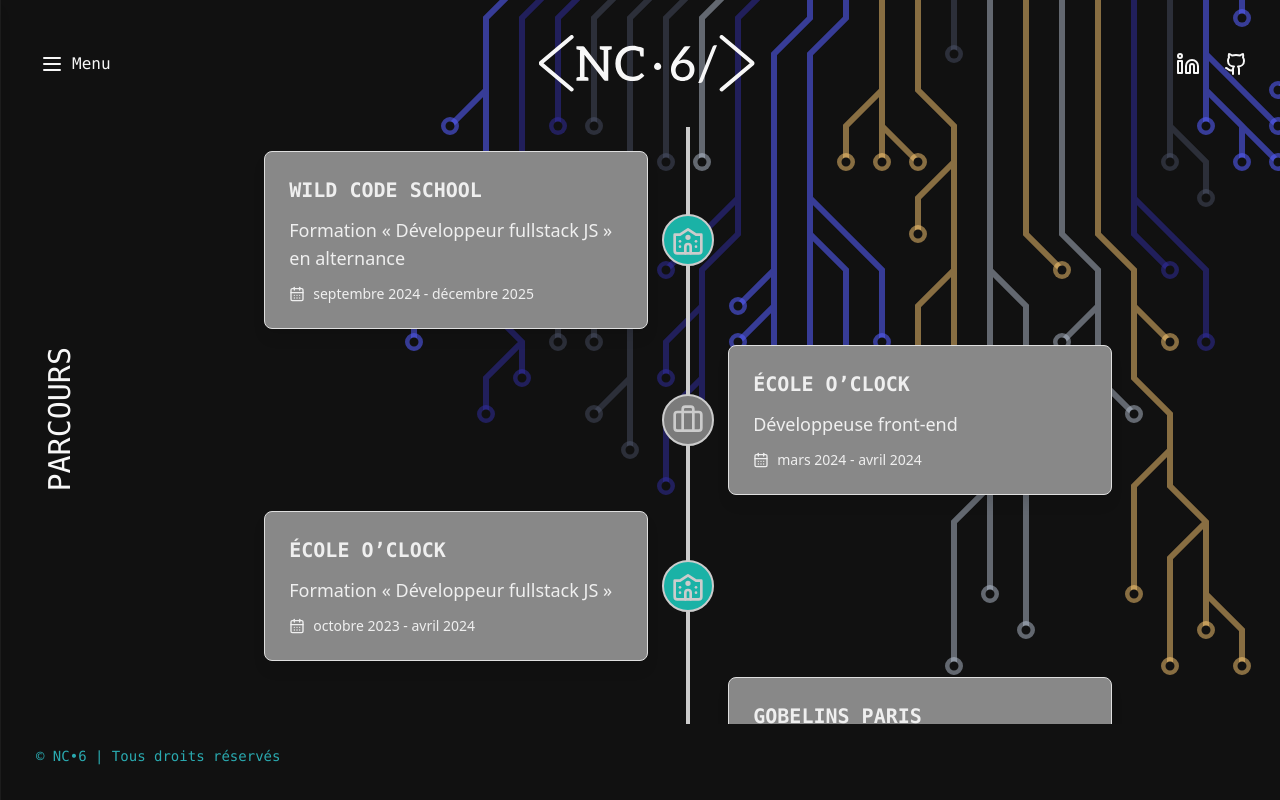
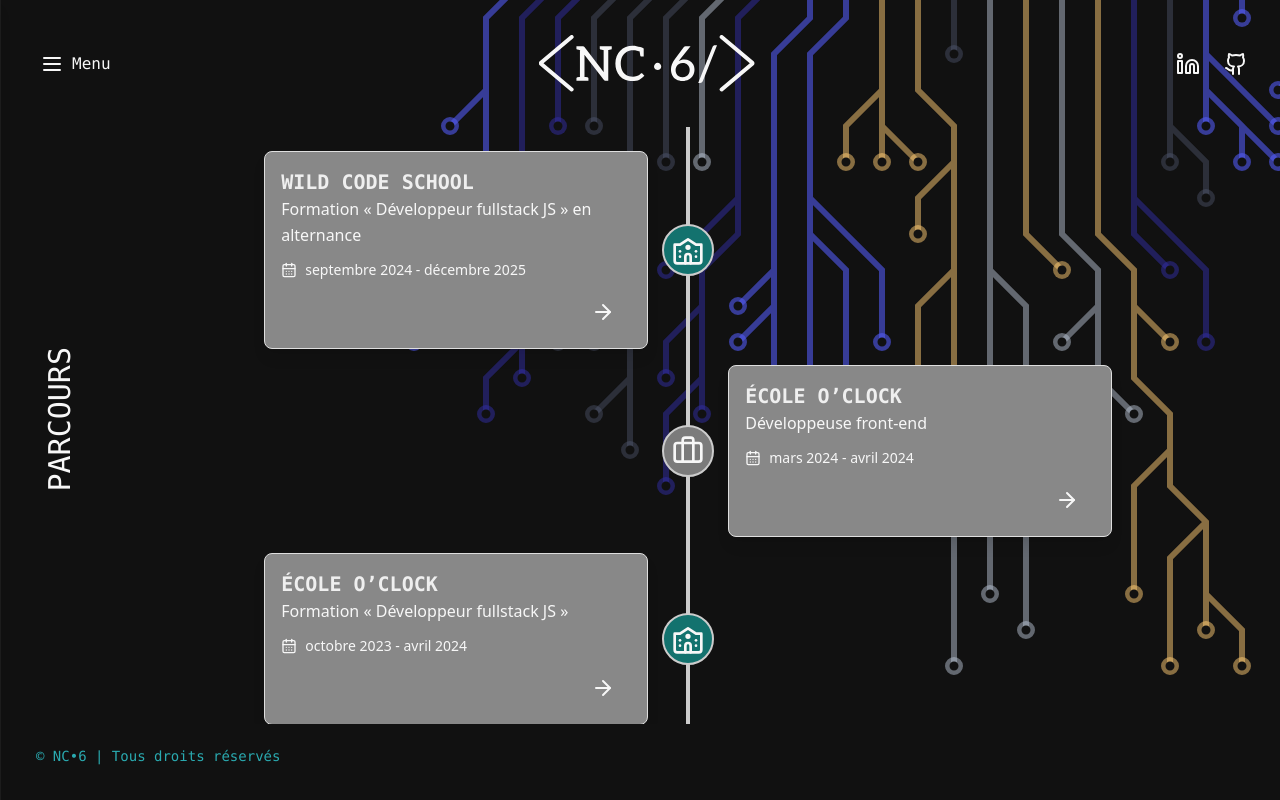
Before and after one commit to NollieChtn6/Portfolio, a React (Vite) app: page /timeline in a window 1280 px wide. Built offline with nearby package versions, Linux system fonts and the light colour scheme.

Commit message:
import dialog component and update style

```diff
--- a/src/components/userinterface/timeline.tsx
+++ b/src/components/userinterface/timeline.tsx
@@ -1,8 +1,33 @@
 import { motion } from "framer-motion";
-import { Briefcase, University, CalendarDays } from "lucide-react";
-import milestones from "../../data/milestones.json";
+import { Briefcase, University, CalendarDays, ArrowRight } from "lucide-react";
+import data from "../../data/milestones.json";
+import Dialog from "./dialog";
+import { Button } from "./button";
+import { useState } from "react";
+import type { MilestoneData } from "@/@types/dataTypes";
 
 export default function VerticalTimeline() {
+  const milestones: MilestoneData[] = data as MilestoneData[];
+  const [selectedMilestone, setSelectedMilestone] = useState<MilestoneData | null>(null);
+
+  const milestoneIsEducationColors = {
+    primary: "persian-green-700",
+    secondary: "persian-green-500",
+  };
+
+  const milestoneIsNotEducationColors = {
+    primary: "hibiscus-700",
+    secondary: "hibiscus-500",
+  };
+
+  const handleOpenDetails = (milestone: MilestoneData): void => {
+    setSelectedMilestone(milestone);
+    console.log("Selected milestone:", milestone);
+  };
+  const handleCloseDetails = (): void => {
+    setSelectedMilestone(null);
+  };
+
   // TODO: Responsive design
   return (
     <div className="relative w-full max-w-4xl mx-auto p-6">
@@ -19,27 +44,55 @@
               transition={{ duration: 0.6, ease: "easeOut" }}
               className={`relative flex w-full ${isLeft ? "justify-start" : "justify-end"}`}
             >
-              <div className="milestone-card bg-iron-600 shadow-lg rounded-lg p-6 w-96 border border-iron-200 space-y-3">
-                <h3 className="text-xl font-semibold">{milestone.fr.organisation}</h3>
-                <p className="text-gray-600 text-lg">{milestone.fr.position}</p>
-                <p className="text-gray-500 flex items-center gap-2 text-sm">
+              <div className="milestone-card flex flex-col relative bg-iron-600 shadow-lg rounded-lg p-4 w-96 border border-iron-200 space-y-3">
+                <div className="dialog-header">
+                  <h3
+                    className={`text-xl font-semibold ${milestone.isEducation === "false" ? `text-${milestoneIsNotEducationColors.primary}` : `text-${milestoneIsEducationColors.primary}`}`}
+                  >
+                    {milestone.fr.organisation}
+                  </h3>
+                  <p
+                    className={`text-iron-50 text-lbase ${milestone.isEducation === "false" ? `text-${milestoneIsNotEducationColors.secondary}` : `text-${milestoneIsEducationColors.secondary}`}`}
+                  >
+                    {milestone.fr.position}
+                  </p>
+                </div>
+                <p className="text-iron-50 flex items-center gap-2 text-sm">
                   <CalendarDays size={16} />
                   {milestone.fr.startMonth} {milestone.fr.startYear} - {milestone.fr.endMonth}{" "}
                   {milestone.fr.endYear}
                 </p>
+                <Button
+                  type="button"
+                  icon={<ArrowRight />}
+                  variant="icon"
+                  className="justify-end self-end"
+                  onClick={() => handleOpenDetails(milestone)}
+                />
               </div>
               <div
-                className={`absolute left-1/2 top-1/2 transform -translate-x-1/2 -translate-y-1/2 bg-iron-700 border-2 border-iron-300 rounded-full p-2 ${milestone.isEducation === "false" ? "bg-hibiscus-600" : "bg-persian-green-500"}`}
+                className={`absolute left-1/2 top-1/2 transform -translate-x-1/2 -translate-y-1/2 bg-iron-700 border-2 border-iron-300 rounded-full p-2 ${milestone.isEducation === "false" ? "bg-hibiscus-700" : "bg-persian-green-700"}`}
               >
                 {milestone.isEducation === "false" ? (
-                  <Briefcase size={32} className="text-iron-300" />
+                  <Briefcase size={32} className="text-iron-50" />
                 ) : (
-                  <University size={32} className="text-iron-300" />
+                  <University size={32} className="text-iron-50" />
                 )}
               </div>
             </motion.div>
           );
         })}
+        {selectedMilestone && (
+          <Dialog
+            milestoneData={selectedMilestone}
+            onClose={() => handleCloseDetails()}
+            style={
+              selectedMilestone?.isEducation === "false"
+                ? milestoneIsNotEducationColors
+                : milestoneIsEducationColors
+            }
+          />
+        )}
       </div>
     </div>
   );
```
